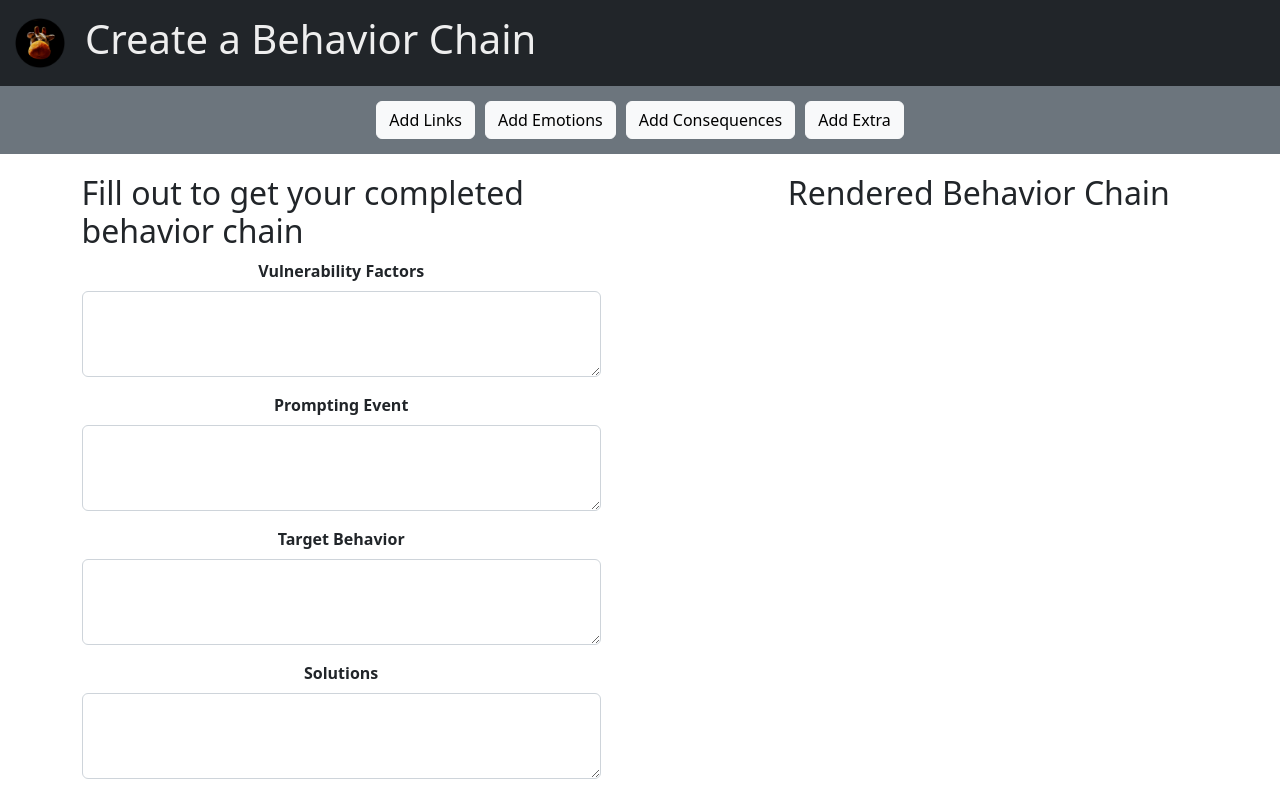
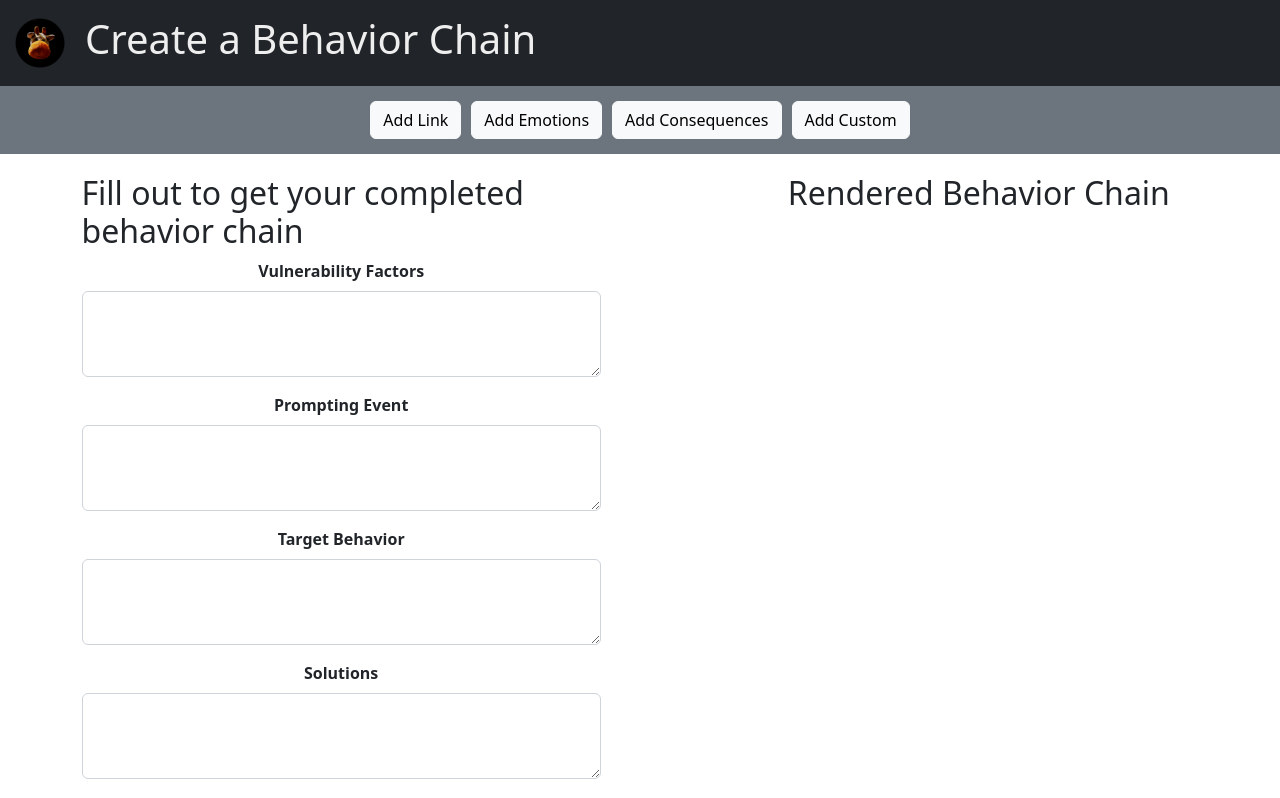
Before and after one commit to Jchips/behavior-chain-react, a React (Create React App) app: page / in a window 1280 px wide. Shown: the top 798 px of the page. Built offline with nearby package versions, Linux system fonts and the light colour scheme.

Commit message:
changed some naming

```diff
--- a/src/App.js
+++ b/src/App.js
@@ -41,7 +41,7 @@ class App extends Component {
     const newLinksCount = this.state.linksCount + 1;
     if (bubbleType === "emotions") {
       links.splice(
-        links.findIndex((link) => link.name === "links") + 1 ||
+        links.findIndex((link) => link.name === "link") + 1 ||
           links.findIndex((link) => link.name === "prompting event") + 1,
         0,
         { id: newLinksCount, name: "emotions", className: "emotions", data: "" }
@@ -97,7 +97,6 @@ class App extends Component {
   placement = (position, beforeOrAfter) => {
     let links = [...this.state.links]; // copies the array in state
     const newLinksCount = this.state.linksCount + 1;
-    console.log("modal type:", this.state.modalType); // delete later
     if (links.findIndex((link) => link.name === position) !== -1) {
       if (beforeOrAfter === "after") {
         links.splice(
@@ -159,7 +158,6 @@ class App extends Component {
   };
 
   render() {
-    console.log(this.state.links); // delete later
     return (
       <div>
         <header className="bg-dark">
--- a/src/components/ExtraModal.js
+++ b/src/components/ExtraModal.js
@@ -26,7 +26,6 @@ class ExtraModal extends Component {
     let form = e.target;
     let formData = new FormData(form);
     const formJson = Object.fromEntries(formData.entries());
-    console.log(formJson); // delete later
     this.setState({type: formJson.bubbleTitle}, () => this.props.togglePlacementModal(this.state.type));
   }
   render() {
@@ -34,7 +33,7 @@ class ExtraModal extends Component {
     return (
       <Modal show={showExtraModal} onHide={this.handleClose}>
         <Modal.Header closeButton>
-          <Modal.Title>Extra</Modal.Title>
+          <Modal.Title>Custom</Modal.Title>
         </Modal.Header>
         <Modal.Body>
           <Form onSubmit={this.handleSubmit}>
--- a/src/components/Main/Main.js
+++ b/src/components/Main/Main.js
@@ -24,13 +24,11 @@ class Main extends Component {
     let form = e.target;
     let formData = new FormData(form);
     const formJson = Object.fromEntries(formData.entries());
-    console.log('render form: ', formJson); // delete later
 
     // Sets the data property for each object in links to whatever values the user inputted.
     Object.entries(formJson).forEach(([key, value], index) => {
       this.props.links[index].data = value;
     });
-    console.log(this.props.links); // delete later
     this.renderEachChainBubble();
     this.setState({showDownloadBtn: true})
   }
--- a/src/components/Render.js
+++ b/src/components/Render.js
@@ -3,8 +3,6 @@ import React, { Component } from 'react';
 class Render extends Component {
   render() {
     const { fullChain, showChain } = this.props;
-    console.log('fullChain: ', fullChain); // delete later
-    console.log('fullChain length: ', fullChain.length); // delete later
     return (
       <section className='rendered-behavior-chain col-xl-4 col-lg-3 col-md-12 col-sm-12 col-12'>
         <h2>Rendered Behavior Chain</h2>
--- a/src/components/Sidebar.js
+++ b/src/components/Sidebar.js
@@ -11,10 +11,10 @@ class Sidebar extends Component {
     const { addBubble, togglePlacementModal, toggleConsequencesModal, extraBubble} = this.props;
     return (
       <aside>
-        <button id="add-links-btn" type="button" className="btn btn-light" onClick={() => togglePlacementModal('links')}>Add Links</button>
+        <button id="add-links-btn" type="button" className="btn btn-light" onClick={() => togglePlacementModal('link')}>Add Link</button>
         <button id="add-emotions-btn" type="button" className="btn btn-light" onClick={() => addBubble('emotions')}>Add Emotions</button>
         <button id="add-consequences-btn" type="button" className="btn btn-light" onClick={() => toggleConsequencesModal('consequences')}>Add Consequences</button>
-        <button id="add-extra-btn" type="button" className="btn btn-light" onClick={() => extraBubble()}>Add Extra</button>
+        <button id="add-extra-btn" type="button" className="btn btn-light" onClick={() => extraBubble()}>Add Custom</button>
       </aside>
     );
   }
--- a/src/components/sub-components/FormGroup.js
+++ b/src/components/sub-components/FormGroup.js
@@ -17,10 +17,6 @@ class FormGroup extends Component {
       </Form.Group>
     );
   }
-
-  componentDidMount() {
-    // console.log(this.props.link.id); // delete later
-  }
 }
 
 export default FormGroup;
```
